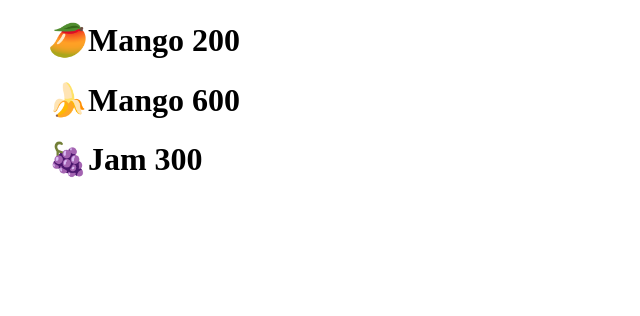
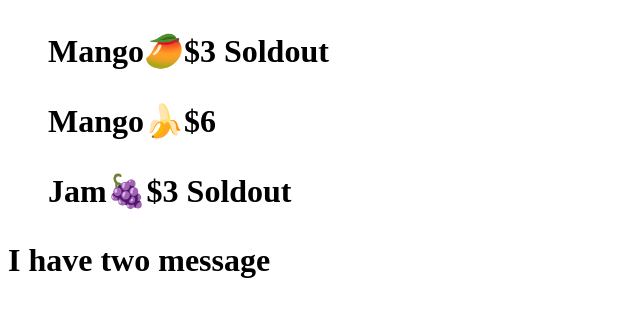
Before and after one commit to SAZZAD1Q2/Fruitopia, a React (Vite) app: page / in a window 1280 px wide. Shown: the top 316 px of the page, without its empty margins (0-640 px from the left). Built offline with nearby package versions, Linux system fonts and the light colour scheme.

Commit message:
Conditional render

```diff
--- a/src/App.jsx
+++ b/src/App.jsx
@@ -1,9 +1,10 @@
-
+import Message from "./components/Message";
 import Fruits from "./components/Fruits"
 function App () {
   return (
     <>
     <Fruits/>
+    <Message/>
     </>
   )
 }
--- a/src/components/Fruit.jsx
+++ b/src/components/Fruit.jsx
@@ -1,19 +1,24 @@
-import PropTypes from 'prop-types';
-const Fruit = ({name, price, emoji}) => {
-  return (
-    <div>
-      <ul>
-            <h1>
-                  {emoji}{name} {price}
-            </h1>
+import PropTypes from "prop-types";
+const Fruit = ({ name, price, emoji, Soldout }) => {
+  return price < 20 ? (
+    <h1>
+      <ul style={{ listStyle: "none" }}>
+        <li>
+          {name}
+          {emoji}${price} {Soldout? "Soldout":""}
+        </li>
       </ul>
-    </div>
-  )
-}
+    </h1>
+  ) : (
+    ""
+  );
+};
+
 Fruit.propTypes = {
-      name: PropTypes.string.isRequired,
-      price: PropTypes.string.isRequired,
-      emoji: PropTypes.string.isRequired,
-      }
+  name: PropTypes.string.isRequired,
+  price: PropTypes.string.isRequired,
+  emoji: PropTypes.string.isRequired,
+  Soldout:PropTypes.string.isRequired,
+};
 
-export default Fruit
+export default Fruit;
--- a/src/components/Fruits.jsx
+++ b/src/components/Fruits.jsx
@@ -5,15 +5,15 @@ const Fruits = () => {
     name: "Saif",
     age: 23,
     fruits: [
-      {name: "Mango", price: 200, emoji: "🥭"},
-      {name: "Mango", price: 600, emoji: "🍌"},
-      {name: "Jam", price: 300, emoji: "🍇"}
+      {name: "Mango", price: 3, emoji: "🥭", Soldout: true},
+      {name: "Mango", price: 6, emoji: "🍌", Soldout: false},
+      {name: "Jam", price: 3, emoji: "🍇",Soldout: true}
     ]
   }
   return (
     <div>
      { person.fruits.map((fruit) => (
-            <Fruit key = {fruit.name} name = {fruit.name} price = {fruit.price} emoji={fruit.emoji}/>
+            <Fruit key = {fruit.name} name = {fruit.name} price = {fruit.price} emoji={fruit.emoji} Soldout = {fruit.Soldout}/>
       ))}
     </div>
   )
--- /dev/null
+++ b/src/components/Message.jsx
@@ -0,0 +1,15 @@
+
+
+const Message = () => {
+      let message1 = <h1>I have a message</h1>;
+      let message2 = <h1>I have two message</h1>;
+
+
+            const display = false;
+
+      return display?message1:message2
+
+
+}
+
+export default Message
```
